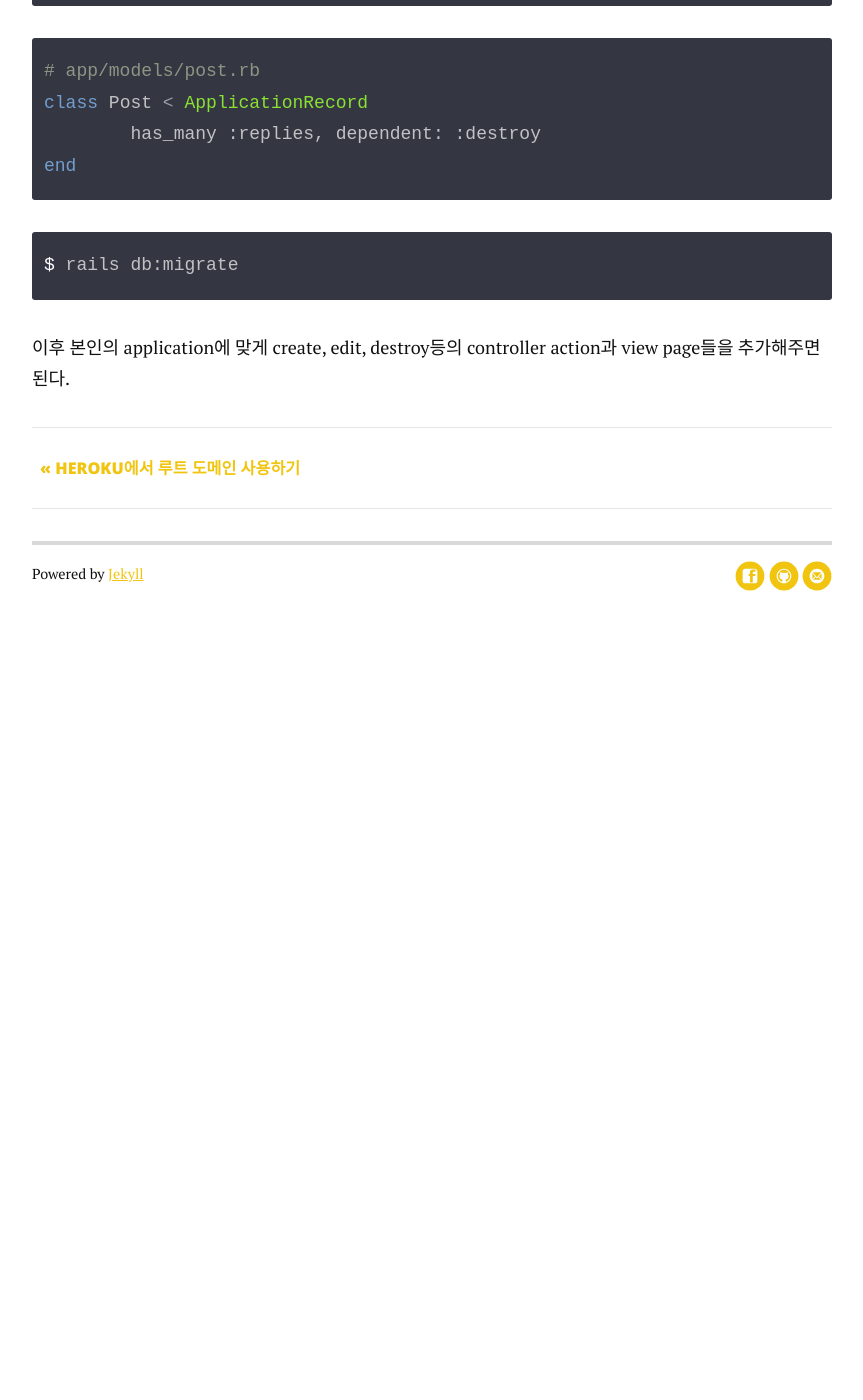
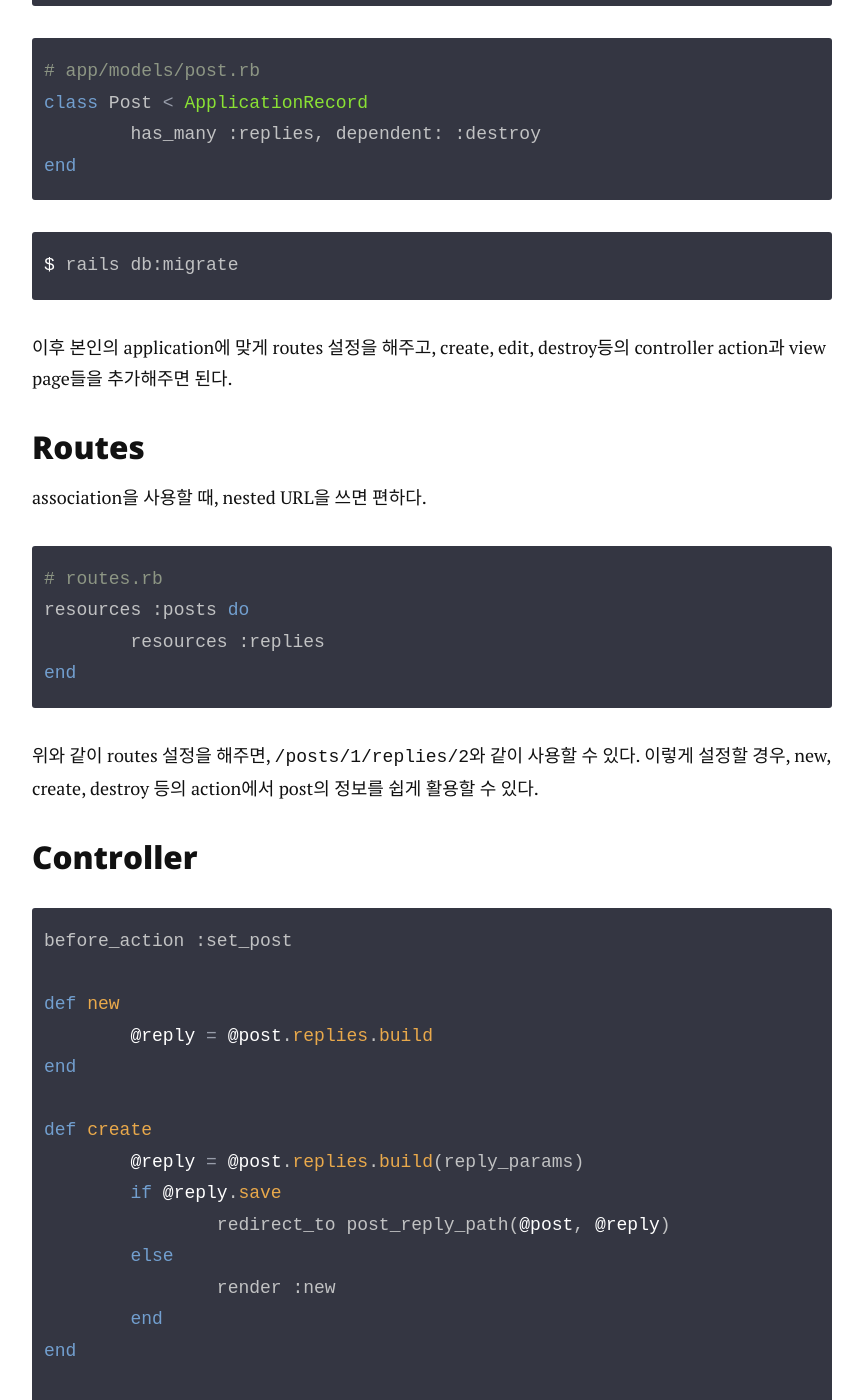
Before and after one commit to jeesub/jeesub.github.io, a Jekyll site: the page built from _posts/2018-06-14-Ruby-on-Rails-연결되는-model-사용하기.markdown, in a window 1280 px wide and 1400 px high, scrolled down 1816 px. Shown: the whole window, without its empty margins (208-1071 px from the left). Built offline with Jekyll 4.4.1, drawn with Linux system fonts in a browser that asks for light colours; nearby versions of some CDN libraries; before the commit the page ends 2446 px from its top, so only the background shows below that; some of the changed text lies outside the part shown.

Commit message:
add post - Ruby on Rails 연결되는 model 사용하기

```diff
--- a/_posts/2018-06-14-Ruby-on-Rails-연결되는-model-사용하기.markdown
+++ b/_posts/2018-06-14-Ruby-on-Rails-연결되는-model-사용하기.markdown
@@ -46,6 +46,7 @@ end
 {% endhighlight %}
 
 ### post가 있을 경우, reply 만들기
+
 {% highlight bash %}
 $ rails generate model Reply content:text post:references
 {% endhighlight %}
@@ -61,4 +62,44 @@ end
 $ rails db:migrate
 {% endhighlight %}
 
-이후 본인의 application에 맞게 create, edit, destroy등의 controller action과 view page들을 추가해주면 된다.
+이후 본인의 application에 맞게 routes 설정을 해주고, create, edit, destroy등의 controller action과 view page들을 추가해주면 된다.
+
+### Routes
+association을 사용할 때, nested URL을 쓰면 편하다.
+
+{% highlight ruby %}
+# routes.rb
+resources :posts do
+	resources :replies
+end
+{% endhighlight %}
+
+위와 같이 routes 설정을 해주면, <code>/posts/1/replies/2</code>와 같이 사용할 수 있다.
+이렇게 설정할 경우, new, create, destroy 등의 action에서 post의 정보를 쉽게 활용할 수 있다.
+
+### Controller
+
+{% highlight ruby %}
+before_action :set_post
+
+def new
+	@reply = @post.replies.build
+end
+
+def create
+	@reply = @post.replies.build(reply_params)
+	if @reply.save
+		redirect_to post_reply_path(@post, @reply)
+	else
+		render :new
+	end
+end
+
+private
+	def set_post
+		@post = Post.find(params[:post_id])
+	end
+{% endhighlight %}
+
+실제 어플리케이션에서는 post의 show action에 form이 들어가기 때문에 new action이 필요 없겠지만, 예시로 적었다.
+association을 사용할 경우 <code>@post.replies.build</code>와 같이 두 개체를 연결해서 사용할 수 있고, build가 new method와 같은 역할을 해준다.
```
